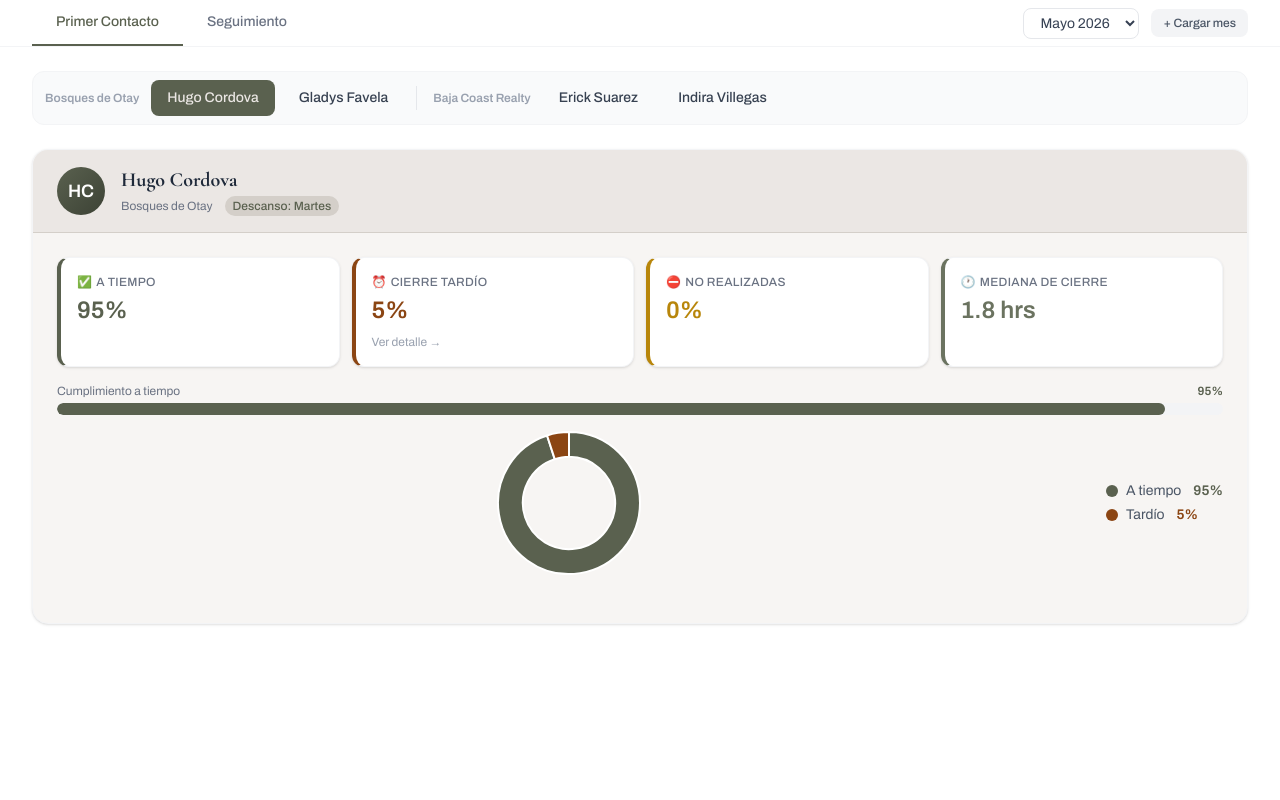
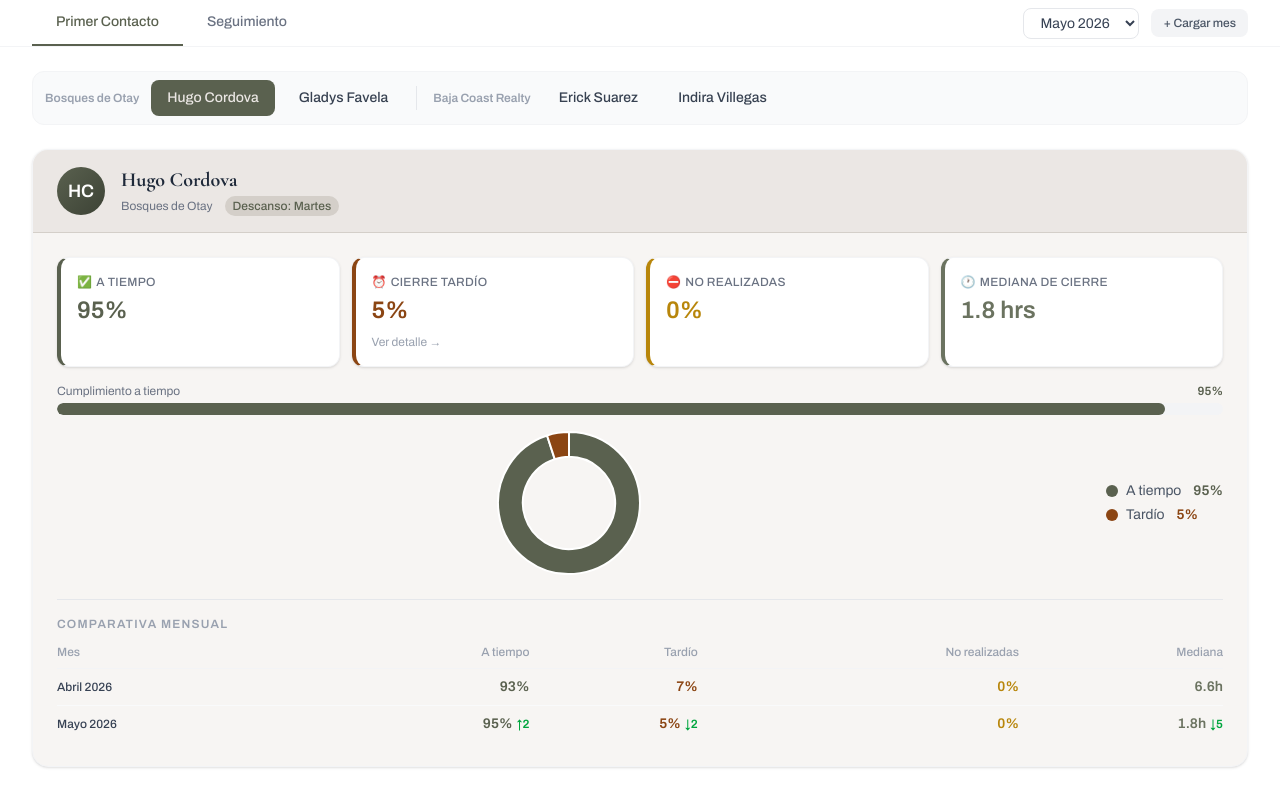
Before and after one commit to GabrielaLuna16/RacabaAct, a Next.js app: page / in a window 1280 px wide. Built offline with nearby package versions, Linux system fonts and the light colour scheme.

Commit message:
feat: comparativa mensual por asesor con tendencias

```diff
--- a/components/AdvisorPanel.tsx
+++ b/components/AdvisorPanel.tsx
@@ -4,8 +4,8 @@ import { useState } from 'react';
 import dynamic from 'next/dynamic';
 import KPICard from './KPICard';
 import TardioModal from './TardioModal';
-import type { AdvisorStats as PCStats } from '@/lib/processPrimerContacto';
-import type { SectionStats, HugoAdvisorStats } from '@/lib/processSeguimiento';
+import type { AdvisorStats as PCStats, PrimerContactoData } from '@/lib/processPrimerContacto';
+import type { SectionStats, HugoAdvisorStats, SeguimientoData } from '@/lib/processSeguimiento';
 
 const DonutChart = dynamic(() => import('./DonutChart'), { ssr: false });
 
@@ -60,6 +60,77 @@ const BRAND: Record<string, BrandColors> = {
     panelBg: '#F3F6FA', accentFont: "'Instrument Serif', serif",
   },
 };
+
+interface CompareEntry {
+  label: string;
+  month: string;
+  aTime: number;
+  tardio: number;
+  noRealizada: number;
+  mediana: number | null;
+}
+
+function Trend({ delta, better }: { delta: number; better: 'up' | 'down' }) {
+  if (Math.abs(delta) < 0.5) return null;
+  const isGood = better === 'up' ? delta > 0 : delta < 0;
+  return (
+    <span className={`ml-1 text-xs font-semibold ${isGood ? 'text-green-600' : 'text-red-500'}`}>
+      {delta > 0 ? '↑' : '↓'}{Math.abs(Math.round(delta))}
+    </span>
+  );
+}
+
+function MonthComparison({ entries, brand }: { entries: CompareEntry[]; brand: BrandColors }) {
+  if (entries.length < 2) return null;
+  return (
+    <div className="mt-5 pt-4 border-t border-gray-200">
+      <p className="text-xs font-semibold text-gray-400 uppercase tracking-widest mb-3">Comparativa mensual</p>
+      <div className="overflow-x-auto">
+        <table className="w-full text-sm min-w-[400px]">
+          <thead>
+            <tr className="text-xs text-gray-400 border-b border-gray-100">
+              <th className="text-left pb-2 font-medium">Mes</th>
+              <th className="text-right pb-2 font-medium">A tiempo</th>
+              <th className="text-right pb-2 font-medium">Tardío</th>
+              <th className="text-right pb-2 font-medium">No realizadas</th>
+              <th className="text-right pb-2 font-medium">Mediana</th>
+            </tr>
+          </thead>
+          <tbody>
+            {entries.map((e, i) => {
+              const prev = entries[i - 1];
+              return (
+                <tr key={e.month} className="border-b border-gray-50 last:border-0">
+                  <td className="py-2 text-gray-700 font-medium text-xs">{e.label}</td>
+                  <td className="py-2 text-right">
+                    <span className="font-bold" style={{ color: brand.kpiATime }}>{e.aTime}%</span>
+                    {prev && <Trend delta={e.aTime - prev.aTime} better="up" />}
+                  </td>
+                  <td className="py-2 text-right">
+                    <span className="font-bold" style={{ color: brand.kpiTardio }}>{e.tardio}%</span>
+                    {prev && <Trend delta={e.tardio - prev.tardio} better="down" />}
+                  </td>
+                  <td className="py-2 text-right">
+                    <span className="font-bold" style={{ color: brand.kpiNoRealizada }}>{e.noRealizada}%</span>
+                    {prev && <Trend delta={e.noRealizada - prev.noRealizada} better="down" />}
+                  </td>
+                  <td className="py-2 text-right">
+                    <span className="font-bold" style={{ color: brand.kpiMediana }}>
+                      {e.mediana != null ? `${e.mediana.toFixed(1)}h` : '—'}
+                    </span>
+                    {prev && e.mediana != null && prev.mediana != null && (
+                      <Trend delta={e.mediana - prev.mediana} better="down" />
+                    )}
+                  </td>
+                </tr>
+              );
+            })}
+          </tbody>
+        </table>
+      </div>
+    </div>
+  );
+}
 
 function initials(name: string) {
   return name.split(' ').map(p => p[0]).join('').slice(0, 2).toUpperCase();
@@ -165,11 +236,33 @@ interface AdvisorPanelProps {
   advisor: string;
   stats: PCStats | HugoAdvisorStats | SectionStats;
   tabType: TabType;
+  allMonthsData: (PrimerContactoData | SeguimientoData)[];
 }
 
-export default function AdvisorPanel({ advisor, stats, tabType }: AdvisorPanelProps) {
+export default function AdvisorPanel({ advisor, stats, tabType, allMonthsData }: AdvisorPanelProps) {
   const brand = BRAND[advisor] ?? BRAND['Hugo Cordova'];
   const isHugoSeg = tabType === 'seguimiento' && advisor === 'Hugo Cordova' && 'actividades' in stats;
+
+  const compareEntries: CompareEntry[] = allMonthsData
+    .filter((d) => advisor in d.advisors)
+    .sort((a, b) => a.month.localeCompare(b.month))
+    .map((d) => {
+      const s = d.advisors[advisor];
+      let st: PCStats | SectionStats;
+      if ('actividades' in s) {
+        st = (s as HugoAdvisorStats).actividades;
+      } else {
+        st = s as PCStats | SectionStats;
+      }
+      return {
+        label: d.label,
+        month: d.month,
+        aTime: st.pct_a_tiempo,
+        tardio: st.pct_tardio,
+        noRealizada: st.pct_no_realizada,
+        mediana: st.mediana_horas,
+      };
+    });
 
   return (
     <div className="rounded-2xl overflow-hidden shadow-sm border border-gray-100" style={{ background: brand.panelBg }}>
@@ -228,6 +321,7 @@ export default function AdvisorPanel({ advisor, stats, tabType }: AdvisorPanelPr
             brand={brand}
           />
         )}
+        <MonthComparison entries={compareEntries} brand={brand} />
       </div>
     </div>
   );
--- a/components/AdvisorTabs.tsx
+++ b/components/AdvisorTabs.tsx
@@ -22,9 +22,10 @@ const COMPANY_GROUP: Record<string, 'bosques' | 'baja'> = {
 interface AdvisorTabsProps {
   data: PrimerContactoData | SeguimientoData;
   tabType: TabType;
+  allMonthsData: (PrimerContactoData | SeguimientoData)[];
 }
 
-export default function AdvisorTabs({ data, tabType }: AdvisorTabsProps) {
+export default function AdvisorTabs({ data, tabType, allMonthsData }: AdvisorTabsProps) {
   const advisors = Object.keys(data.advisors);
   const [active, setActive] = useState(advisors[0] ?? '');
 
@@ -77,6 +78,7 @@ export default function AdvisorTabs({ data, tabType }: AdvisorTabsProps) {
           advisor={active}
           stats={data.advisors[active]}
           tabType={tabType}
+          allMonthsData={allMonthsData}
         />
       )}
     </div>
--- a/components/Dashboard.tsx
+++ b/components/Dashboard.tsx
@@ -20,6 +20,8 @@ export default function Dashboard() {
   const [pcData, setPcData] = useState<PrimerContactoData | null>(null);
   const [segData, setSegData] = useState<SeguimientoData | null>(null);
   const [loading, setLoading] = useState(false);
+  const [allPcData, setAllPcData] = useState<PrimerContactoData[]>([]);
+  const [allSegData, setAllSegData] = useState<SeguimientoData[]>([]);
 
   // Load months index
   useEffect(() => {
@@ -31,6 +33,17 @@ export default function Dashboard() {
       })
       .catch(() => {});
   }, []);
+
+  // Load all months for comparison
+  useEffect(() => {
+    if (months.length === 0) return;
+    Promise.all(months.map((m) =>
+      fetch(`/data/primer-contacto/${m}.json`).then((r) => r.ok ? r.json() : null)
+    )).then((results) => setAllPcData(results.filter(Boolean) as PrimerContactoData[]));
+    Promise.all(months.map((m) =>
+      fetch(`/data/seguimiento/${m}.json`).then((r) => r.ok ? r.json() : null)
+    )).then((results) => setAllSegData(results.filter(Boolean) as SeguimientoData[]));
+  }, [months]);
 
   useEffect(() => {
     if (!selectedMonth) return;
@@ -49,6 +62,7 @@ export default function Dashboard() {
   }, [selectedMonth]);
 
   const activeData = mainTab === 'primer_contacto' ? pcData : segData;
+  const allMonthsData = mainTab === 'primer_contacto' ? allPcData : allSegData;
 
   return (
     <div className="min-h-screen bg-white">
@@ -117,6 +131,7 @@ export default function Dashboard() {
             key={`${mainTab}-${selectedMonth}`}
             data={activeData}
             tabType={mainTab}
+            allMonthsData={allMonthsData}
           />
         )}
       </main>
```
